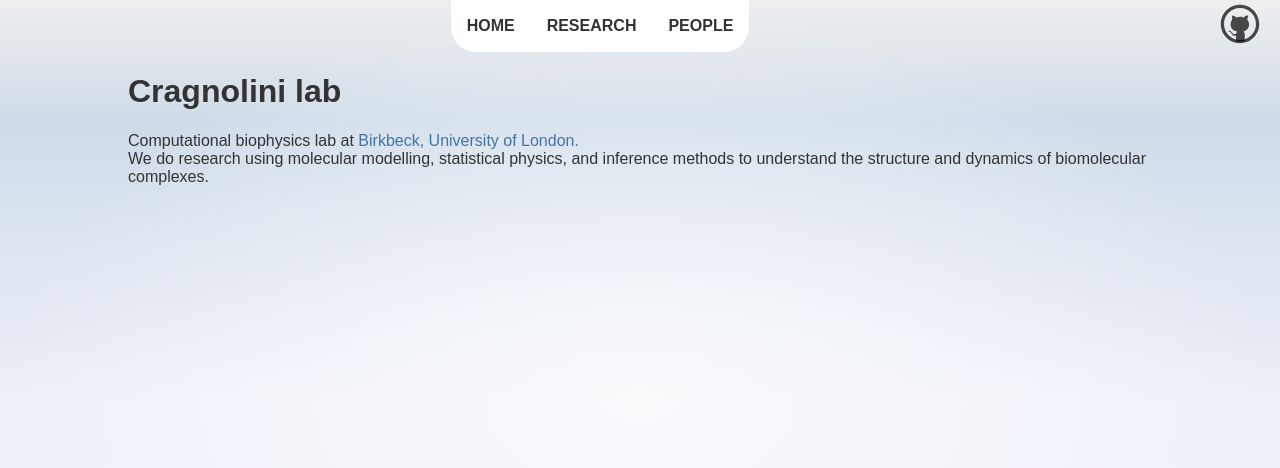
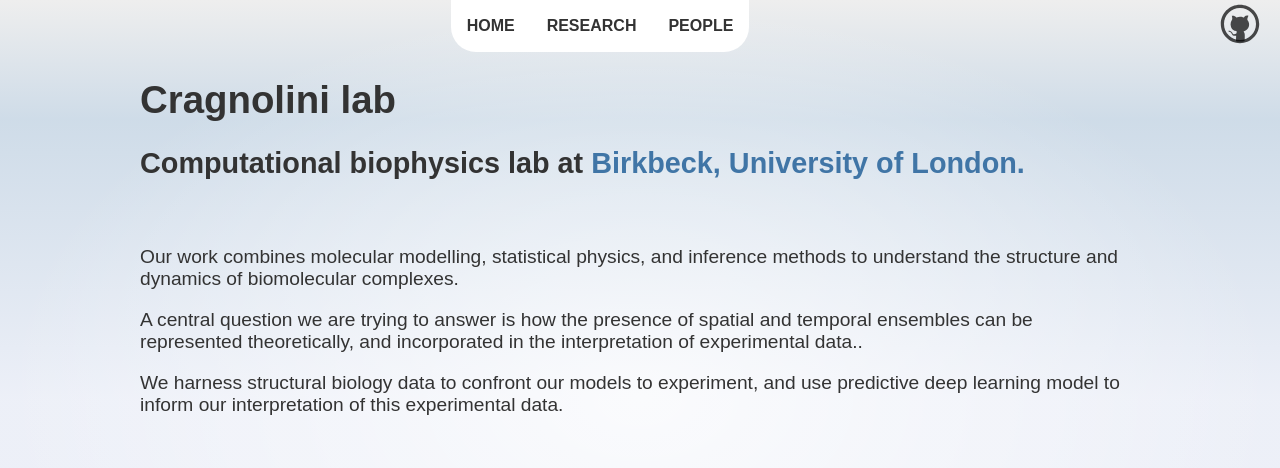
Before and after one commit to cragnolini-lab/cragnolini-lab.github.io, a SvelteKit app: page / in a window 1280 px wide. Shown: the top 468 px of the page. Built offline with nearby package versions, Linux system fonts and the light colour scheme.

Commit message:
Improved landing page

```diff
--- a/src/routes/+page.svelte
+++ b/src/routes/+page.svelte
@@ -1,11 +1,29 @@
 <main>
 <h1>Cragnolini lab</h1>
 
-
-Computational biophysics lab at <a href="https://www.bbk.ac.uk/">Birkbeck, University of London.</a>
+<h2>
+	Computational biophysics lab at <a href="https://www.bbk.ac.uk/">Birkbeck, University of London.</a>
+</h2>
 
 <br />
 
-We do research using molecular modelling, statistical physics, and inference methods to understand the structure and dynamics of biomolecular complexes.
+<p>
+	Our work combines molecular modelling, statistical physics, and inference methods to understand the structure and dynamics of biomolecular complexes.
+</p>
+
+<p>
+	A central question we are trying to answer is how the presence of spatial and temporal ensembles can be represented theoretically, and incorporated in the interpretation of experimental data..
+</p>
+
+<p>
+	We harness structural biology data to confront our models to experiment, and use predictive deep learning model to inform our interpretation of this experimental data.
+</p>
 
 </main>
+
+<style>
+main {
+	max-width: 1000px;
+	font-size: 1.2em;
+}
+</style>
```
